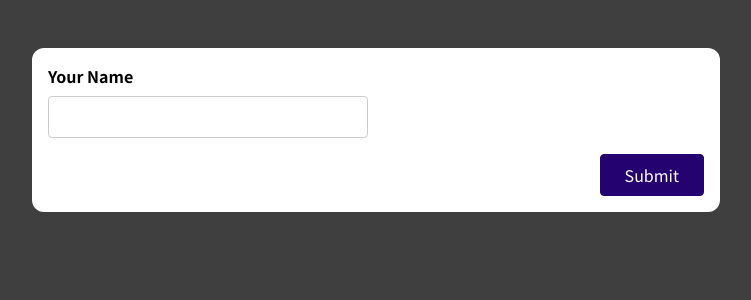
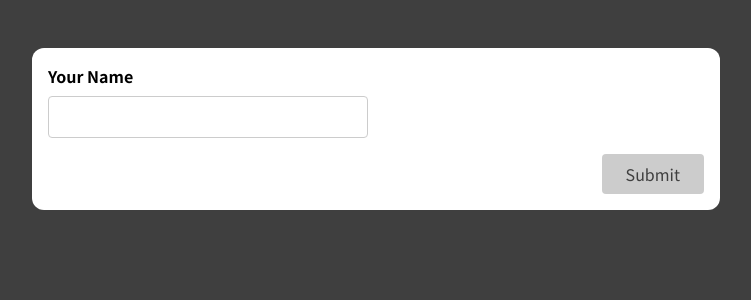
Before and after one commit to Line-Baumann-Haavik/Mini-React-projects, a React (Create React App) app in the folder 17-starting-project/17-starting-project/: page / in a window 1280 px wide. Shown: the top 300 px of the page, without its empty margins (264-1015 px from the left). Built offline with nearby package versions, Linux system fonts and the light colour scheme.

Commit message:
added styling for disabled form submission button

```diff
--- a/17-starting-project/17-starting-project/src/index.css
+++ b/17-starting-project/17-starting-project/src/index.css
@@ -79,6 +79,15 @@ button:active {
   border-color: #33059e;
 }
 
+button:disabled,
+button:disabled:hover,
+button:disabled:active {
+  background-color: #ccc;
+  cursor: not-allowed;
+  border: #ccc;
+  color: #3f3f3f;
+}
+
 .form-actions {
   text-align: right;
 }
```
